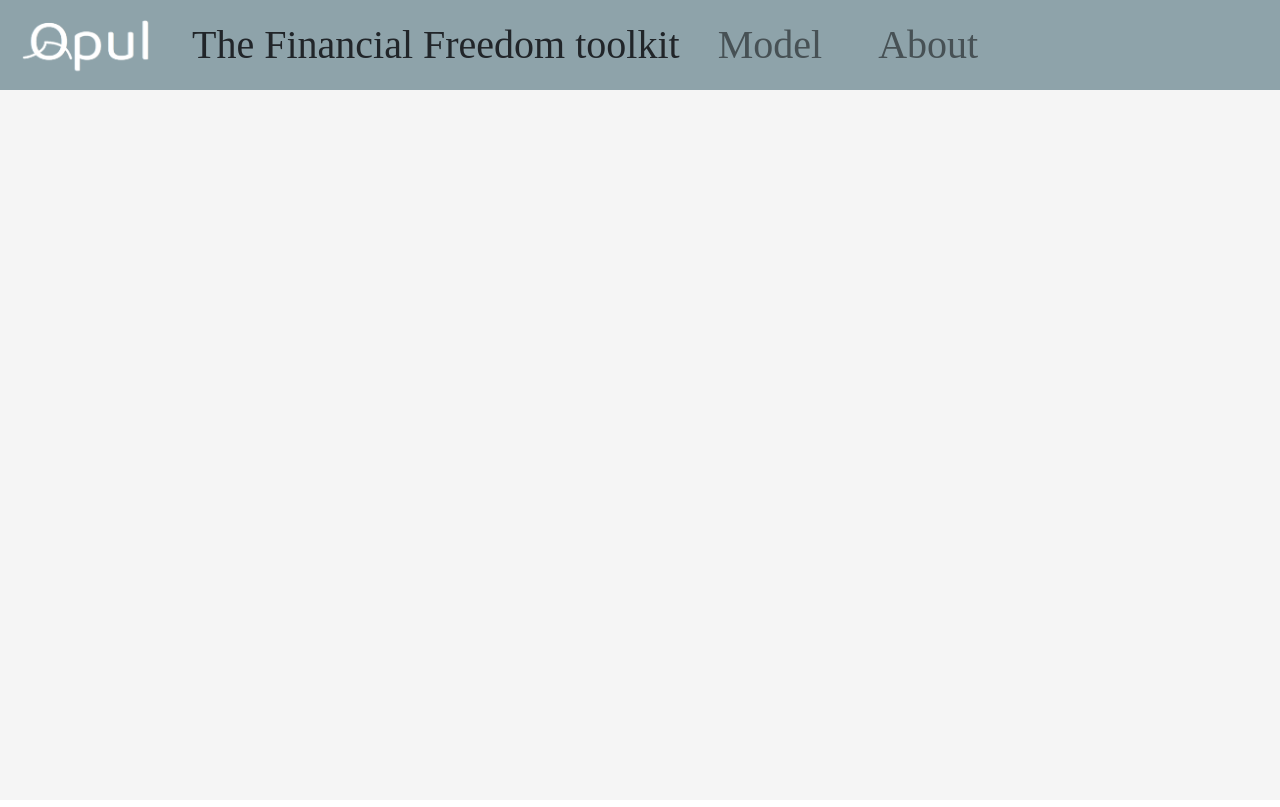
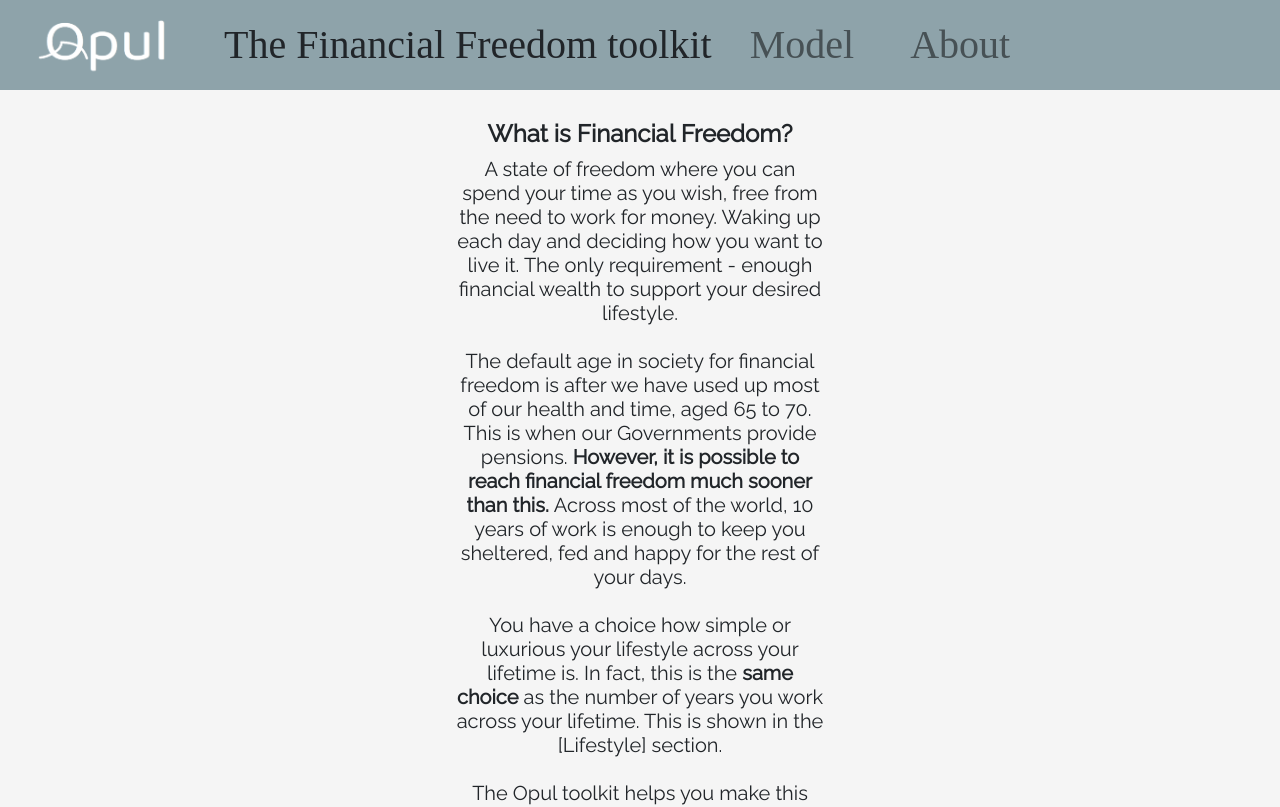
Before and after one commit to Kris-os/fire, a React (Create React App) app: page / in a window 1280 px wide. Shown: the top 807 px of the page. Built offline with nearby package versions, Linux system fonts and the light colour scheme; a web font is replaced by a local one.

Commit message:
HashRouting

```diff
--- a/package.json
+++ b/package.json
@@ -1,5 +1,5 @@
 {
-  "homepage": "http://kris-os.github.io/fire/intro",
+  "homepage": "http://kris-os.github.io/fire",
   "name": "opul-front-end",
   "version": "0.1.0",
   "private": true,
--- a/src/App.js
+++ b/src/App.js
@@ -4,19 +4,19 @@ import Header from "./components/Header";
 import Intro from "./components/Intro";
 import "./custom.scss";
 import "./App.css";
-import { BrowserRouter as Router, Switch, Route } from "react-router-dom";
+import { HashRouter, Switch, Route } from "react-router-dom";
 
 function App() {
   return (
-    <Router>
+    <HashRouter basename="/">
       <div className="App">
         <Header />
         <Switch>
-          <Route path="/intro" exact component={Intro} />
+          <Route path="/" exact component={Intro} />
           <Route path="/model" component={Model} />
         </Switch>
       </div>
-    </Router>
+    </HashRouter>
   );
 }
 
--- a/src/components/Header.jsx
+++ b/src/components/Header.jsx
@@ -10,6 +10,7 @@ class Header extends Component {
       <div>
         <Navbar bg="dark">
           <Navbar.Brand>
+            <Nav.Link as={Link} to="/">
               <img
                 alt=""
                 src={OpulIcon}
@@ -17,6 +18,7 @@ class Header extends Component {
                 height="70"
                 className="d-inline-block align-top"
               />
+            </Nav.Link>
           </Navbar.Brand>
           {/* //<Navbar.Toggle aria-controls="basic-navbar-nav" /> */}
           <Navbar.Collapse id="basic-navbar-nav">
--- a/src/components/Intro.jsx
+++ b/src/components/Intro.jsx
@@ -1,24 +1,28 @@
 import React from "react";
+import { Col, Container, Row } from "react-bootstrap";
 
 function Intro(props) {
   return (
-    <div>
+    <Container fluid>
+      <Row>
+        <Col md="4" />
+        <Col md="4" className="padding30">
           <h4>
             <div className="bold">What is Financial Freedom?</div>
           </h4>
           <h5>
-        A state of freedom where you can spend your time as you wish, free from
-        the need to work for money. Waking up each day and deciding how you want
-        to live it. The only requirement - enough financial wealth to support
-        your desired lifestyle.
+            A state of freedom where you can spend your time as you wish, free
+            from the need to work for money. Waking up each day and deciding how
+            you want to live it. The only requirement - enough financial wealth
+            to support your desired lifestyle.
             <br />
             <br />
-        The default age in society for financial freedom is after we have used
-        up most of our health and time, aged 65 to 70. This is when our
+            The default age in society for financial freedom is after we have
+            used up most of our health and time, aged 65 to 70. This is when our
             Governments provide pensions.{" "}
             <text className="bold">
-          However, it is possible to reach financial freedom much sooner than
-          this.{" "}
+              However, it is possible to reach financial freedom much sooner
+              than this.{" "}
             </text>
             Across most of the world, 10 years of work is enough to keep you
             sheltered, fed and happy for the rest of your days.
@@ -30,8 +34,8 @@ function Intro(props) {
             work across your lifetime. This is shown in the [Lifestyle] section.
             <br />
             <br />
-        The Opul toolkit helps you make this decision and answer other questions
-        such as:
+            The Opul toolkit helps you make this decision and answer other
+            questions such as:
             <br />
             <div className="italic">
               How much wealth do I need?
@@ -40,7 +44,10 @@ function Intro(props) {
               What is the trade-off between lifestyle and years worked?
             </div>
           </h5>
-    </div>
+        </Col>
+        <Col md="4" />
+      </Row>
+    </Container>
   );
 }
 
```
Lines whose indentation alone changed are shown as unchanged.
